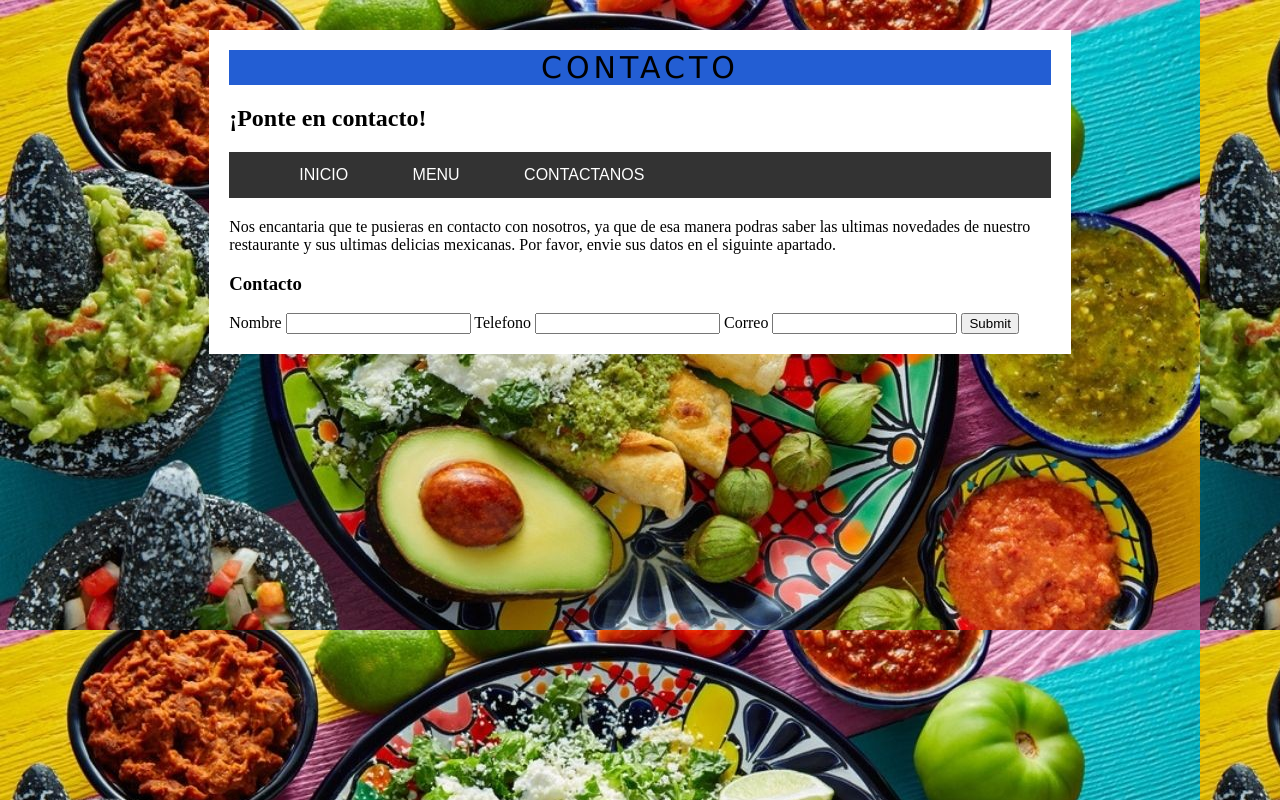
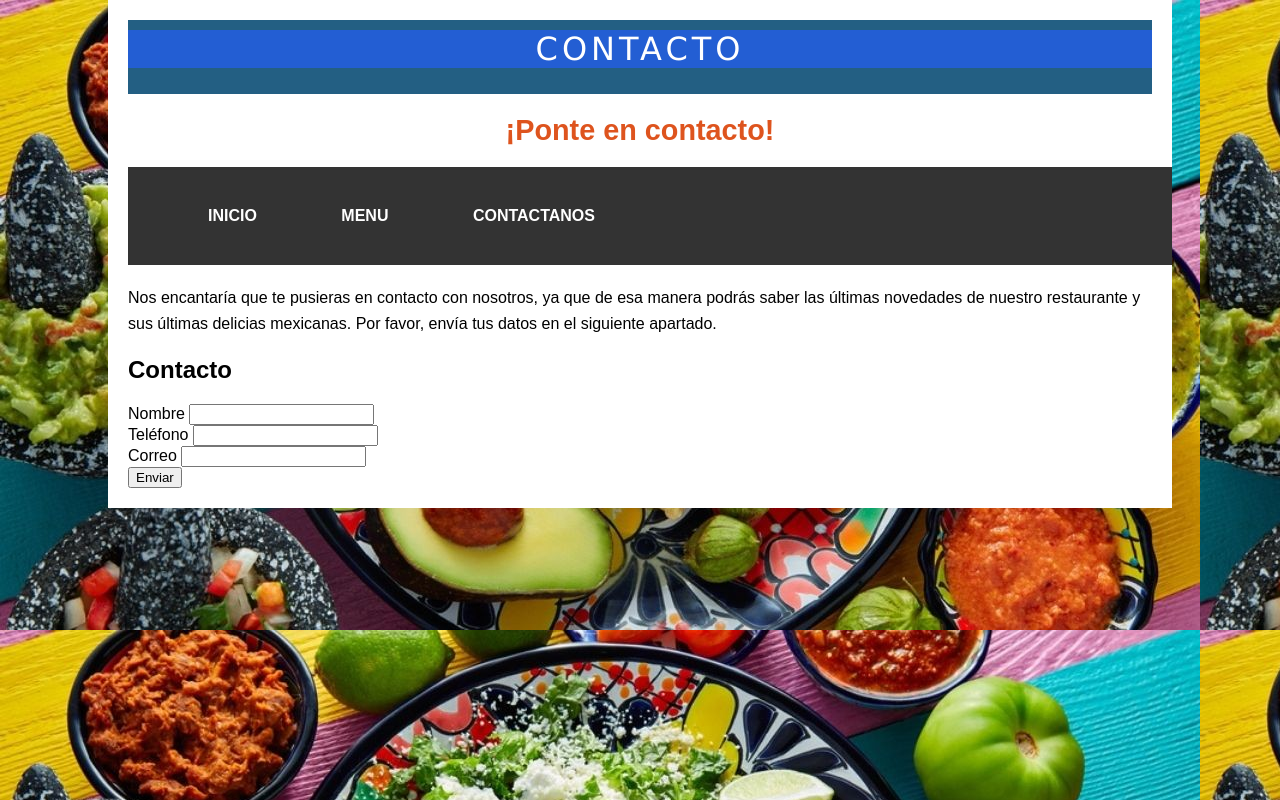
Before and after one commit to Breif7/JalilSMR, a plain HTML site: page Restaurante/Contactanos.html in a window 1280 px wide. Drawn offline with Linux system fonts and the light colour scheme.

Commit message:
Correciones Mike

```diff
--- a/Restaurante/Contactanos.html
+++ b/Restaurante/Contactanos.html
@@ -1,25 +1,19 @@
 <!DOCTYPE html>
 <html lang="es">
+
 <head>
 	<meta charset="UTF-8">
 	<meta name="viewport" content="width=device-width, initial-scale=1.0">
 	<title>Contactanos</title>
+	<link rel="stylesheet" type="text/css" href="style.css">
 </head>
-<body>
 
-	<link rel="stylesheet" type="text/css" href="style.css">
-
-</head>
 <body>
 	<section id="global">
 		<!--Cabecera-->
-
 		<header>
-			<div id="logo">
-				CONTACTO
-			</div>
+			<div id="logo">CONTACTO</div>
 		</header>
-
 
 		<h1>¡Ponte en contacto!</h1>
 		<nav id="menu">
@@ -28,19 +22,31 @@
 				<li><a href="Menu.html">Menu</a></li>
 				<li><a href="Contactanos.html">Contactanos</a></li>
 			</ul>
+		</nav>
 
-	</nav>
-	<p>Nos encantaria que te pusieras en contacto con nosotros, ya que de esa manera podras saber las ultimas novedades de nuestro restaurante y sus ultimas delicias mexicanas. Por favor, envie sus datos en el siguinte apartado.</p>
+		<p>
+			Nos encantaría que te pusieras en contacto con nosotros, ya que de esa manera podrás saber las últimas
+			novedades de nuestro restaurante y sus últimas delicias mexicanas. Por favor, envía tus datos en el
+			siguiente apartado.
+		</p>
 
-	<h3>Contacto</h3>
-	<form>
-		<label>Nombre</label>
-		<input type="" name="">
-		<label>Telefono</label>
-		<input type="" name="">
-		<label>Correo</label>
-		<input type="" name="">
-		<input type="submit" name="Enviar">
+		<h2>Contacto</h2>
+		<form action="Ponle un script" method="post">
+			<div class="form-group">
+				<label for="nombre">Nombre</label>
+				<input type="text" id="nombre" name="nombre">
+			</div>
+			<div class="form-group">
+				<label for="telefono">Teléfono</label>
+				<input type="tel" id="telefono" name="telefono">
+			</div>
+			<div class="form-group">
+				<label for="correo">Correo</label>
+				<input type="email" id="correo" name="correo">
+			</div>
+			<div class="form-group">
+				<input type="submit" value="Enviar">
+			</div>
 		</form>
 	</section>
 </body>
--- a/Restaurante/style.css
+++ b/Restaurante/style.css
@@ -4,17 +4,17 @@ body {
 
 }
 
- #global{
- 	width: 65%;
+#global {
+	width: 65%;
 	margin: 0px auto;
 	margin-top: 30px;
 	padding: 20px;
 	background: white;
 	box-shadow: 0px 0px 0px gray;
 
- }
+}
 
-#logo{
+#logo {
 	font-family: "Verdana", "Arial";
 	font-size: 30px;
 	letter-spacing: 4px;
@@ -23,7 +23,7 @@ body {
 
 }
 
-#menu{
+#menu {
 	font-family: Helvatica, Arial;
 	background: #333;
 	width: 100%;
@@ -31,21 +31,22 @@ body {
 	margin-bottom: 20px;
 }
 
-#menu ul{
+#menu ul {
 	line-height: 46px;
 	list-style: none;
 }
 
-#menu ul li{
+#menu ul li {
 	height: 46;
 	display: inline-block;
 	transition: all 300ms;
 }
-#menu ul li:hover{
-	background:#235ED3
+
+#menu ul li:hover {
+	background: #235ED3
 }
 
-#menu a{
+#menu a {
 	display: block;
 	color: white;
 	text-decoration: none;
@@ -53,3 +54,94 @@ body {
 	padding-right: 30px;
 
 }
+
+/* Estilos generales */
+body,
+h1,
+nav,
+p {
+	font-family: 'Arial', sans-serif;
+	margin: 0;
+	padding: 0;
+}
+
+/* Sección global para centrar el contenido */
+#global {
+	width: 80%;
+	margin: 0 auto;
+	/* Centra la sección */
+	padding: 20px;
+	background: white;
+}
+
+/* Estilos de la cabecera */
+header {
+	background-color: #235f83;
+	/* Un color distintivo para la cabecera */
+	color: white;
+	padding: 10px 0;
+	text-align: center;
+}
+
+#logo {
+	font-size: 2em;
+	/* Tamaño del logo */
+	margin-bottom: 0.5em;
+	/* Espacio debajo del logo */
+}
+
+/* Estilos para el título principal */
+h1 {
+	color: #de541e;
+	/* Color que destaca */
+	font-size: 1.8em;
+	text-align: center;
+	margin: 20px 0;
+}
+
+/* Estilos para la navegación */
+nav {
+	background-color: #f4f4f4;
+	/* Fondo claro para la barra de navegación */
+	padding: 10px;
+}
+
+nav ul {
+	list-style-type: none;
+	/* Remueve los bullets de la lista */
+}
+
+nav ul li {
+	display: inline;
+	/* Muestra los elementos de la lista en línea */
+	margin-right: 20px;
+}
+
+nav ul li a {
+	text-decoration: none;
+	/* Remueve el subrayado de los enlaces */
+	color: #235f83;
+	/* Color para los enlaces */
+	font-weight: bold;
+}
+
+/* Estilos para los párrafos */
+p {
+	line-height: 1.6;
+	/* Espaciado entre líneas para mejor lectura */
+	margin-bottom: 10px;
+	/* Espacio debajo de cada párrafo */
+}
+
+/* Estilos responsivos para pantallas más pequeñas */
+@media (max-width: 768px) {
+	#global {
+		width: 95%;
+	}
+
+	nav ul li {
+		display: block;
+		/* Los elementos de la lista se muestran uno debajo del otro */
+		margin-bottom: 5px;
+	}
+}
```
Also changed, not shown: Restaurante/Menu.html (+18 -7 lines), Restaurante/index.html (+32 -9 lines). Lines whose indentation alone changed are shown as unchanged.
